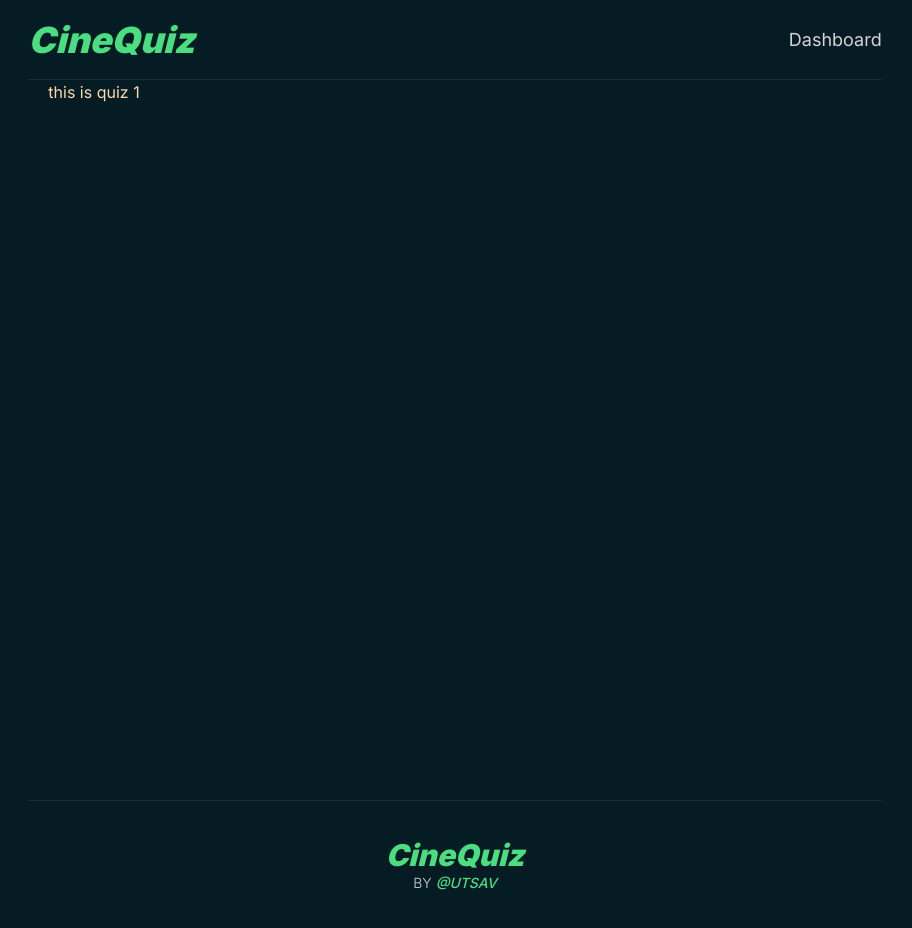
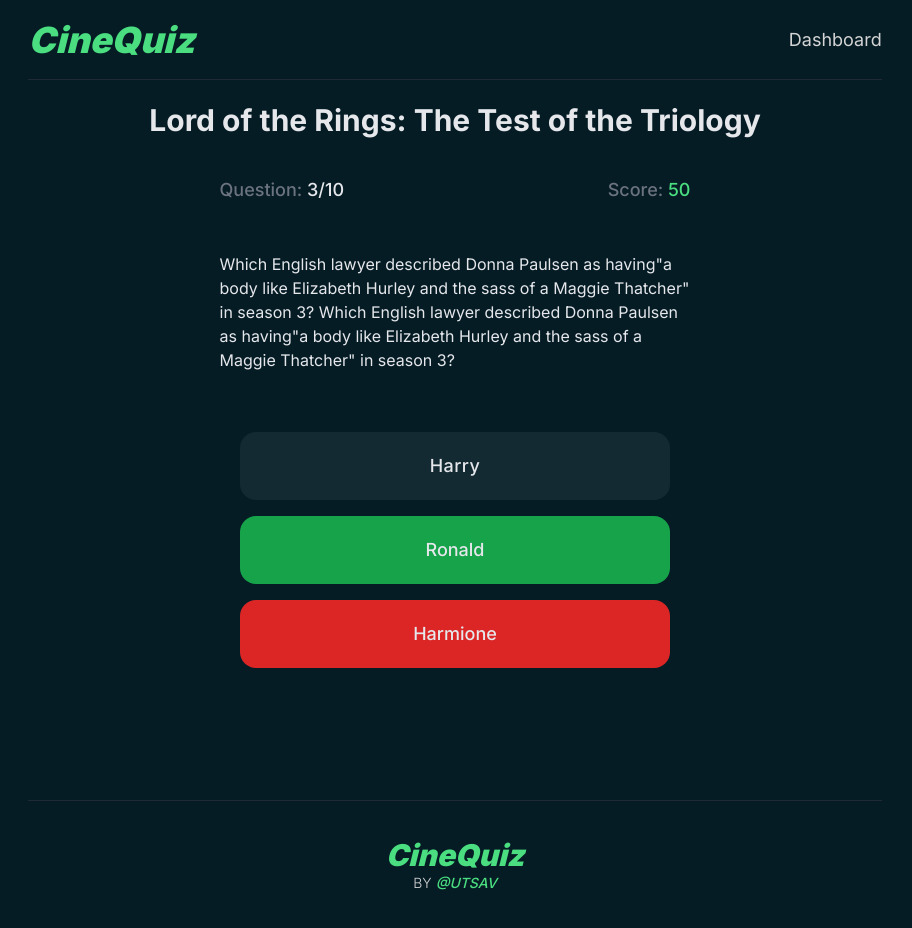
Before and after one commit to utsavkumar-280/CineQuiz, a Next.js app: page /quizes/1 in a window 1280 px wide. Shown: the whole page, without its empty margins (185-1097 px from the left). Built offline with nearby package versions, Linux system fonts and the light colour scheme.

Commit message:
feat: added a dummy quiz layout

```diff
--- a/pages/quizes/[quizId].tsx
+++ b/pages/quizes/[quizId].tsx
@@ -1,3 +1,4 @@
+/* eslint-disable react/no-unescaped-entities */
 import { useRouter } from "next/router";
 import Seo from "../../components/Seo";
 import Layout from "../../components/Layout";
@@ -10,10 +11,44 @@ const Quiz = () => {
 	return (
 		<Layout>
 			<Seo title={`Quiz ${quizId}`} />
-			<main>
-				<h1 className=" px-5  text-red-400 smest:text-blue-500 smer:text-orange-200 ">
-					this is quiz {quizId}
-				</h1>
+			<main className="w-full grow px-2 flex flex-col items-center">
+				<section className="grow w-full xl:w-9/12 lg:w-10/12 flex flex-col items-center">
+					<header className="w-full h-24 sm:h-20 flex justify-center items-center">
+						<h1 className="text-gray-200 font-bold text-center text-2xl sm:text-3xl">
+							Lord of the Rings: The Test of the Triology
+						</h1>
+					</header>
+					<div className="w-full sm:w-9/12 grow flex flex-col items-center">
+						<section className="w-full flex justify-between my-2 sm:my-4 sm:text-lg sm:font-medium">
+							<h2 className="text-gray-500">
+								Question: <span className="text-gray-200">3/10</span>
+							</h2>
+							<h2 className="text-gray-500">
+								Score: <span className="text-green-400">50</span>
+							</h2>
+						</section>
+						<section className="w-full flex items-center justify-start xl:my-8">
+							<h1 className="text-gray-200">
+								Which English lawyer described Donna Paulsen as having"a body
+								like Elizabeth Hurley and the sass of a Maggie Thatcher" in
+								season 3? Which English lawyer described Donna Paulsen as
+								having"a body like Elizabeth Hurley and the sass of a Maggie
+								Thatcher" in season 3?
+							</h1>
+						</section>
+						<section className="w-full my-7 flex flex-col justify-evenly items-center sm:px-5">
+							<button className="w-full sm:text-lg font-medium tracking-wide p-5 mb-4 rounded-2xl bg-themeCard text-gray-200">
+								Harry
+							</button>
+							<button className="w-full sm:text-lg font-medium tracking-wid p-5 mb-4 rounded-2xl bg-green-600 text-gray-200">
+								Ronald
+							</button>
+							<button className="w-full sm:text-lg font-medium tracking-wid p-5 mb-4 rounded-2xl bg-red-600 text-gray-200">
+								Harmione
+							</button>
+						</section>
+					</div>
+				</section>
 			</main>
 		</Layout>
 	);
```
